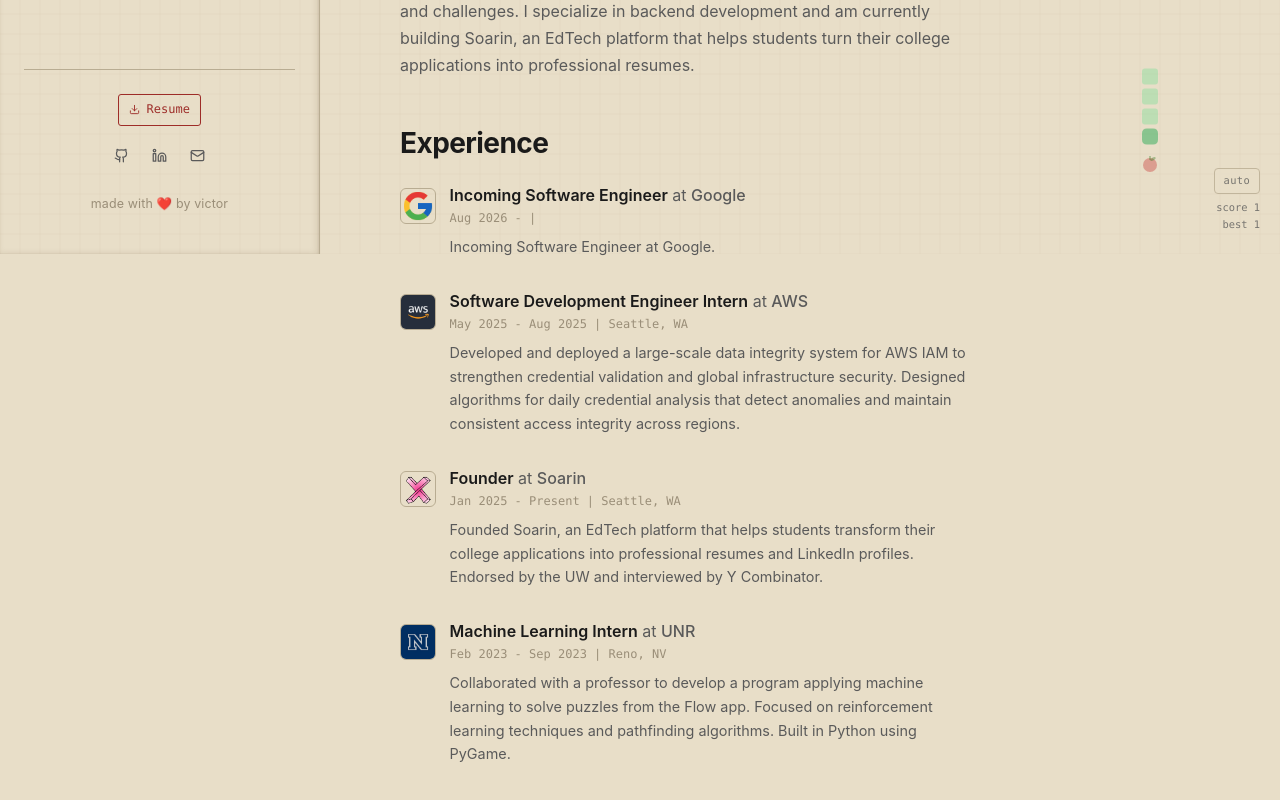
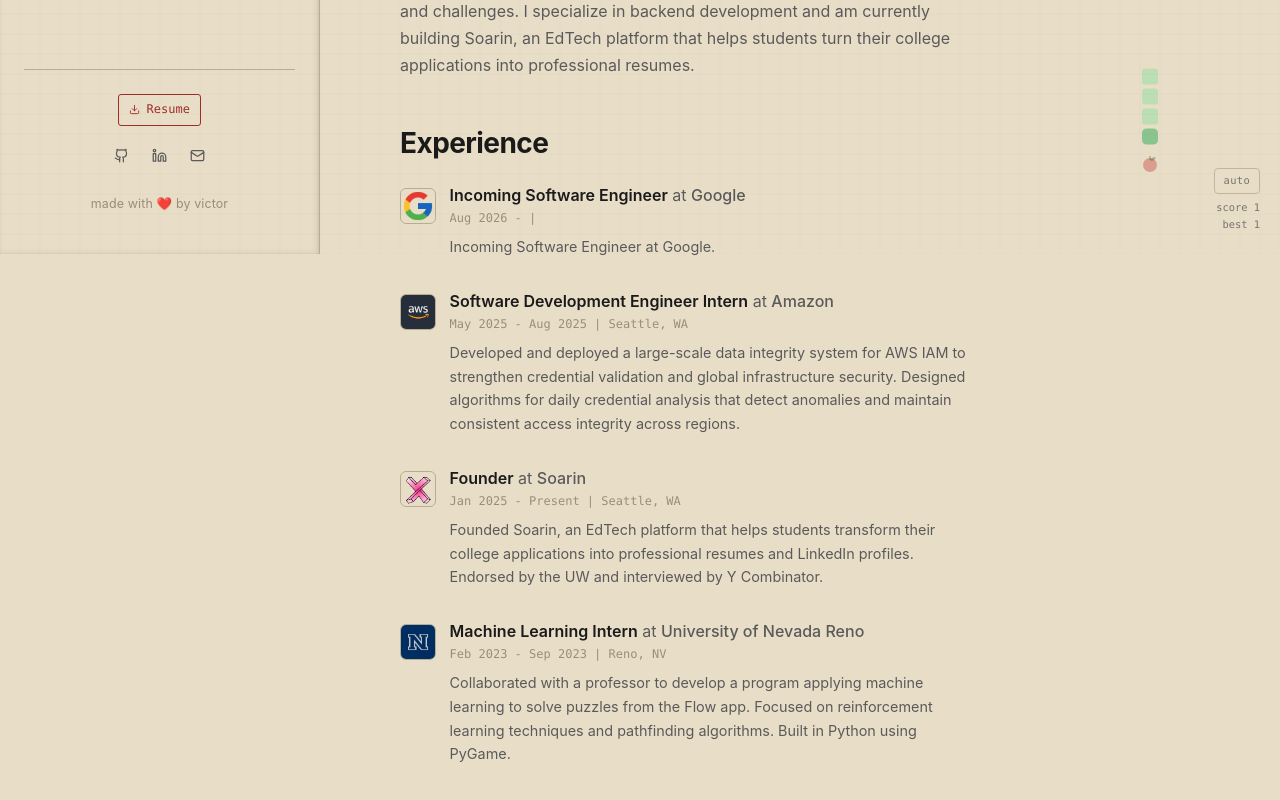
Before and after one commit to v-kliu/v3, a React (Vite) app: page / in a window 1280 px wide. Shown: the part 546-1346 px from the top of the page. Built offline with nearby package versions, Linux system fonts and the light colour scheme; a web font is replaced by a local one.

Commit message:
update org

```diff
--- a/src/components/Experience.tsx
+++ b/src/components/Experience.tsx
@@ -28,7 +28,7 @@ const jobEntries: ExperienceEntry[] = [
     id: 'aws',
     period: 'May 2025 - Aug 2025',
     role: 'Software Development Engineer Intern',
-    organization: 'AWS',
+    organization: 'Amazon',
     location: 'Seattle, WA',
     description: 'Developed and deployed a large-scale data integrity system for AWS IAM to strengthen credential validation and global infrastructure security. Designed algorithms for daily credential analysis that detect anomalies and maintain consistent access integrity across regions.',
     logo: '/images/AWS.jpg',
@@ -46,7 +46,7 @@ const jobEntries: ExperienceEntry[] = [
     id: 'unr',
     period: 'Feb 2023 - Sep 2023',
     role: 'Machine Learning Intern',
-    organization: 'UNR',
+    organization: 'University of Nevada Reno',
     location: 'Reno, NV',
     description: 'Collaborated with a professor to develop a program applying machine learning to solve puzzles from the Flow app. Focused on reinforcement learning techniques and pathfinding algorithms. Built in Python using PyGame.',
     logo: '/images/unr_logo.jpg',
```
